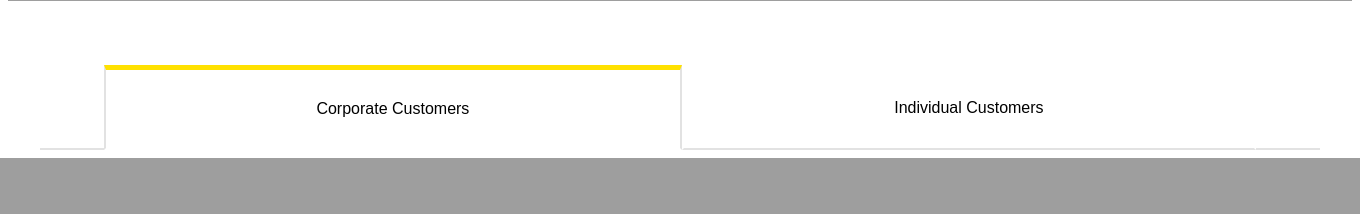
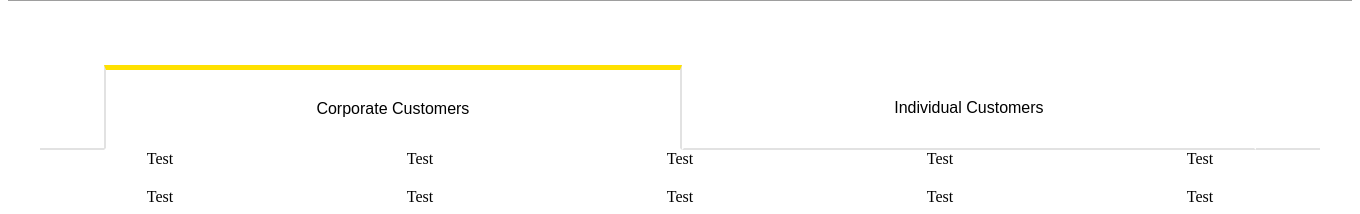
Before and after one commit to itsdmd/University, a PHP site: page / in a window 1360 px wide. Shown: the part 1140-1354 px from the top of the page. Before the commit the page ends 1298 px from the top, so only its background shows below. Run offline with PHP 8.4, Linux system fonts and the light colour scheme; grey boxes are pictures that could not be loaded.

Commit message:
201.T.midterm.05
create ctl-content grid

```diff
--- a/CS201/T/midterm/assets/css/style.css
+++ b/CS201/T/midterm/assets/css/style.css
@@ -53,9 +60,24 @@ header {
 	padding-top: 60px;
 }
 
-.catalogue-wrapper {
+.ctl-content-wrapper {
+	width: var(--ctl-width);
+	margin: auto;
+}
+
+.ctl-content {
+	display: grid;
+	grid-template-columns: repeat(5, 1fr);
+	gap: var(--def-padding);
+	width: auto;
+}
+
+.ctl-content > * {
+	align-items: center;
 	display: flex;
-	width: 100%;
+	flex-direction: column;
+	flex-wrap: nowrap;
+	justify-content: center;
 }
 
 .ctl-header {
@@ -67,25 +89,7 @@ header {
 	width: 100%;
 }
 
-.ctl-tabs {
-	display: flex;
-	flex-direction: row;
-	flex-grow: 1;
-	flex-wrap: nowrap;
-	justify-content: center;
-	width: auto;
-	height: var(--catalogue-tab-btn-height);
-}
-
-.ctl-tabs > * {
-	display: flex;
-	flex-wrap: nowrap;
-	flex-grow: 1;
-	justify-content: center;
-	width: auto;
-}
-
-.ctl-tabs button {
+.ctl-tab button {
 	background-color: transparent;
 	border-bottom: solid 2px var(--color-border) !important;
 	border: solid 2px transparent;
@@ -99,21 +103,44 @@ header {
 	transition: var(--def-transition);
 }
 
-.ctl-tabs button:hover {
+.ctl-tab button:hover {
 	text-decoration: underline;
 }
 
-.ctl-tabs .is-selected button {
+.ctl-tab.is-selected button {
 	border-bottom: solid 2px transparent !important;
 	border-top: solid 5px var(--color-primary) !important;
 	border: solid 2px var(--color-border);
 	transition: var(--def-transition);
 }
 
+.ctl-tab.is-selected button:hover {
+	text-decoration: none;
+	cursor: default;
+}
+
+.ctl-tabs {
+	display: flex;
+	flex-direction: row;
+	flex-grow: 1;
+	flex-wrap: nowrap;
+	justify-content: center;
+	width: auto;
+	height: var(--ctl-tab-btn-height);
+}
+
+.ctl-tabs > * {
+	display: flex;
+	flex-wrap: nowrap;
+	flex-grow: 1;
+	justify-content: center;
+	width: auto;
+}
+
 .ctl-side {
 	border-bottom: solid 2px var(--color-border) !important;
 	border: none;
-	height: var(--catalogue-tab-btn-height) - 2px; /* 2px is the border's width */
+	height: var(--ctl-tab-btn-height) - 2px; /* 2px is the border's width */
 	width: 5%;
 }
 
--- /dev/null
+++ b/CS201/T/midterm/assets/js/main.js
@@ -0,0 +1,33 @@
+// Linked to: T/midterm/index.html
+
+/* ---------------------------------- */
+/*              Catalogue             */
+/* ---------------------------------- */
+
+/* ---------- Catalogue tab --------- */
+
+let currentTab = 0;
+let ctlTab = document.querySelectorAll('.ctl-tab');
+
+// Set first tab to be selected
+ctlTab[currentTab].classList.add('is-selected');
+
+// Add EL to each button
+ctlTab.forEach(button => {
+	  button.addEventListener('click', () => {
+		// Remove all current is-selected classes
+		ctlTab.forEach(button => {
+			button.classList.remove('is-selected');
+		});
+
+		// Add is-selected class to clicked button
+		button.classList.add('is-selected');
+
+		// Get the index of the clicked button
+		currentTab = Array.from(ctlTab).indexOf(button);
+	});
+});
+
+/* -------- Catalogue content ------- */
+
+let contentArray_0 = ["Healthcare Products & Solutions", "Industrial Metrology", "Optical Processing Machine", "Encoders", "Industrial Lenses", "Material Processing Solutions & Robot Vision", "Optical Components & Materials", "Surveying Instruments", "FPD Lithography Systems", "Semiconductor Systems", "MEMS Steppers & Both Side Measurement System"]
--- a/CS201/T/midterm/index.html
+++ b/CS201/T/midterm/index.html
@@ -58,17 +58,32 @@
 				<div class="ctl-header">
 					<div class="ctl-side"></div>
 					<div class="ctl-tabs">
-						<div id="ctl-tab-1" class="is-selected">
+						<div class="ctl-tab">
 							<button>Corporate Customers</button>
 						</div>
-						<div id="ctl-tab-2">
+						<div class="ctl-tab">
 							<button>Individual Customers</button>
 						</div>
 					</div>
 					<div class="ctl-side"></div>
 				</div>
-				<div class="ctl-content"></div>
+				<div class="ctl-content-wrapper">
+					<div class="ctl-content">
+						<div>Test</div>
+						<div>Test</div>
+						<div>Test</div>
+						<div>Test</div>
+						<div>Test</div>
+						<div>Test</div>
+						<div>Test</div>
+						<div>Test</div>
+						<div>Test</div>
+						<div>Test</div>
+					</div>
+				</div>
 			</div>
 		</div>
 	</body>
+
+	<script src="assets/js/main.js"></script>
 </html>
```
Also changed, not shown: other parts of CS201/T/midterm/assets/css/style.css (+19 -12 lines).
